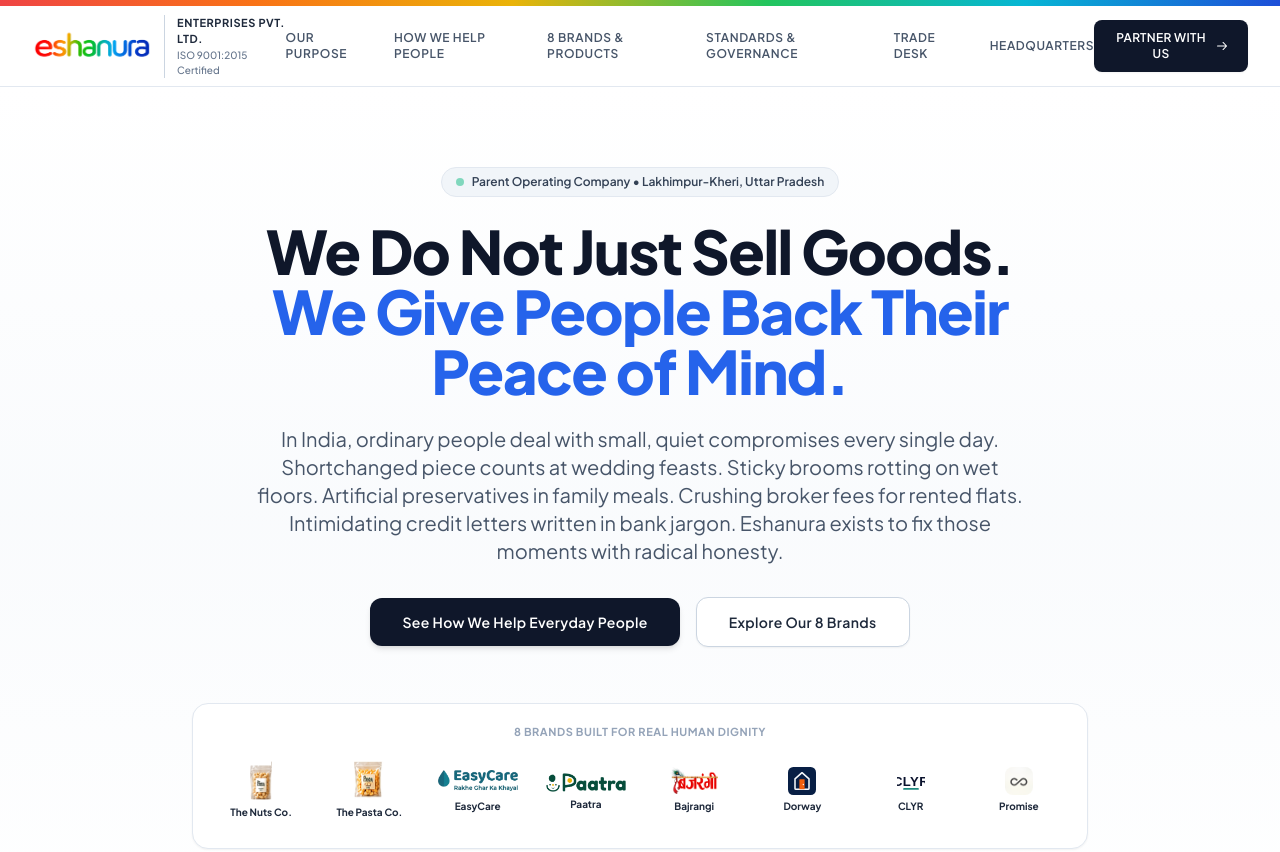
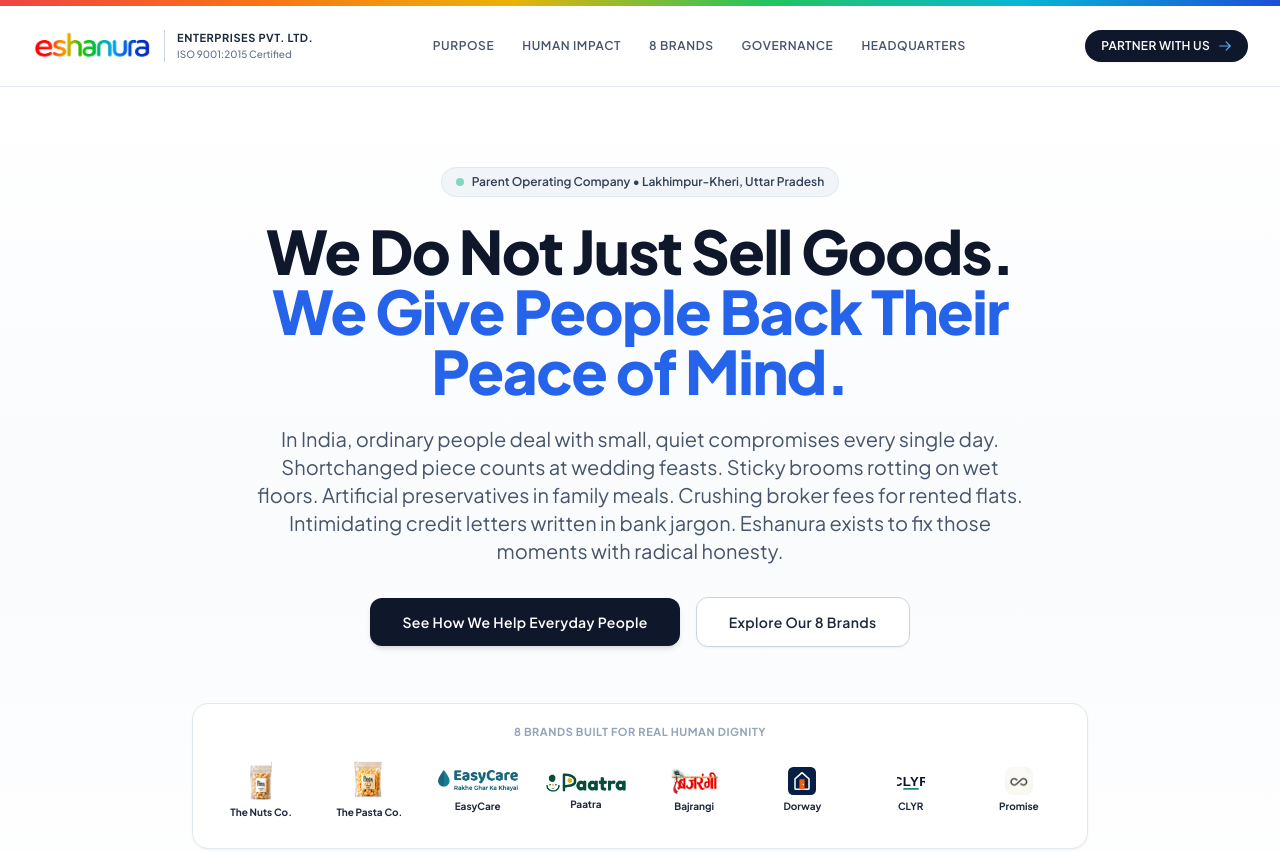
Before and after one commit to gaurav-eshanura/eshanura, a plain HTML site: page index.html in a window 1280 px wide. Shown: the top 852 px of the page. Drawn offline with nearby package versions, Linux system fonts and the light colour scheme.

Commit message:
fix(navbar): streamline navigation tabs and sleek pill button for partner with us

```diff
--- a/index.html
+++ b/index.html
@@ -191,34 +191,33 @@
       <div class="flex items-center justify-between h-20">
 
         <!-- Corporate Logo -->
-        <a href="#home" class="flex items-center gap-3 group">
-          <img src="assets/eshanura-logo.png" alt="Eshanura Logo" class="h-10 w-auto object-contain">
-          <div class="hidden sm:flex flex-col border-l border-slate-300 pl-3">
+        <a href="#home" class="flex items-center gap-3 group shrink-0">
+          <img src="assets/eshanura-logo.png" alt="Eshanura Logo" class="h-9 sm:h-10 w-auto object-contain">
+          <div class="hidden xl:flex flex-col border-l border-slate-300 pl-3">
             <span class="text-[11px] font-bold tracking-wider uppercase text-slate-800">Enterprises Pvt. Ltd.</span>
             <span class="text-[10px] text-slate-500 font-medium">ISO 9001:2015 Certified</span>
           </div>
         </a>
 
         <!-- Desktop Navigation Links -->
-        <nav class="hidden md:flex items-center gap-7 text-xs font-semibold uppercase tracking-wider text-slate-600">
-          <a href="#mission" class="hover:text-blue-600 transition-colors">Our Purpose</a>
-          <a href="#impact" class="hover:text-blue-600 transition-colors">How We Help People</a>
-          <a href="#portfolio" class="hover:text-blue-600 transition-colors">8 Brands & Products</a>
-          <a href="#standards" class="hover:text-blue-600 transition-colors">Standards & Governance</a>
-          <a href="#partner" class="hover:text-blue-600 transition-colors">Trade Desk</a>
-          <a href="#contact" class="hover:text-blue-600 transition-colors">Headquarters</a>
+        <nav class="hidden lg:flex items-center gap-4 xl:gap-7 text-xs font-semibold uppercase tracking-wider text-slate-600">
+          <a href="#mission" class="hover:text-blue-600 transition-colors whitespace-nowrap">Purpose</a>
+          <a href="#impact" class="hover:text-blue-600 transition-colors whitespace-nowrap">Human Impact</a>
+          <a href="#portfolio" class="hover:text-blue-600 transition-colors whitespace-nowrap">8 Brands</a>
+          <a href="#standards" class="hover:text-blue-600 transition-colors whitespace-nowrap">Governance</a>
+          <a href="#contact" class="hover:text-blue-600 transition-colors whitespace-nowrap">Headquarters</a>
         </nav>
 
         <!-- CTA Action -->
-        <div class="hidden lg:flex items-center gap-3">
-          <button onclick="openInquiryModal('General Trade & Distribution')" class="px-5 py-2.5 rounded-lg bg-slate-900 hover:bg-slate-800 text-white text-xs font-semibold tracking-wide uppercase shadow-sm transition-all flex items-center gap-2">
+        <div class="hidden sm:flex items-center shrink-0">
+          <button onclick="openInquiryModal('General Trade & Distribution')" class="whitespace-nowrap px-4 py-2 rounded-full bg-slate-900 hover:bg-blue-600 text-white text-xs font-semibold tracking-wide uppercase shadow-sm transition-all flex items-center gap-2 group">
             <span>Partner With Us</span>
-            <svg class="w-3.5 h-3.5" fill="none" stroke="currentColor" viewBox="0 0 24 24"><path stroke-linecap="round" stroke-linejoin="round" stroke-width="2" d="M14 5l7 7m0 0l-7 7m7-7H3"/></svg>
+            <svg class="w-3.5 h-3.5 text-blue-400 group-hover:text-white transition-colors" fill="none" stroke="currentColor" viewBox="0 0 24 24"><path stroke-linecap="round" stroke-linejoin="round" stroke-width="2" d="M14 5l7 7m0 0l-7 7m7-7H3"/></svg>
           </button>
         </div>
 
         <!-- Mobile Menu Toggle Button -->
-        <button id="mobileMenuBtn" aria-label="Toggle navigation menu" class="md:hidden p-2 rounded-lg text-slate-600 hover:text-slate-900 hover:bg-slate-100 focus:outline-none">
+        <button id="mobileMenuBtn" aria-label="Toggle navigation menu" class="lg:hidden p-2 rounded-lg text-slate-600 hover:text-slate-900 hover:bg-slate-100 focus:outline-none ml-2">
           <svg id="menuOpenIcon" class="w-6 h-6" fill="none" stroke="currentColor" viewBox="0 0 24 24"><path stroke-linecap="round" stroke-linejoin="round" stroke-width="2" d="M4 6h16M4 12h16M4 18h16"/></svg>
           <svg id="menuCloseIcon" class="w-6 h-6 hidden" fill="none" stroke="currentColor" viewBox="0 0 24 24"><path stroke-linecap="round" stroke-linejoin="round" stroke-width="2" d="M6 18L18 6M6 6l12 12"/></svg>
         </button>
@@ -227,14 +226,14 @@
     </div>
 
     <!-- Mobile Navigation Drawer -->
-    <div id="mobileMenu" class="md:hidden hidden bg-white border-b border-brandBorder px-4 pt-3 pb-6 space-y-3">
+    <div id="mobileMenu" class="lg:hidden hidden bg-white border-b border-brandBorder px-4 pt-3 pb-6 space-y-3">
       <a href="#mission" class="block px-3 py-2 rounded-md text-base font-medium text-slate-700 hover:bg-slate-50">Our Purpose</a>
-      <a href="#impact" class="block px-3 py-2 rounded-md text-base font-medium text-slate-700 hover:bg-slate-50">How We Help People</a>
+      <a href="#impact" class="block px-3 py-2 rounded-md text-base font-medium text-slate-700 hover:bg-slate-50">Human Impact</a>
       <a href="#portfolio" class="block px-3 py-2 rounded-md text-base font-medium text-slate-700 hover:bg-slate-50">Our 8 Brands</a>
       <a href="#standards" class="block px-3 py-2 rounded-md text-base font-medium text-slate-700 hover:bg-slate-50">Standards & Governance</a>
       <a href="#partner" class="block px-3 py-2 rounded-md text-base font-medium text-slate-700 hover:bg-slate-50">Trade Desk</a>
       <a href="#contact" class="block px-3 py-2 rounded-md text-base font-medium text-slate-700 hover:bg-slate-50">Headquarters</a>
-      <div class="pt-2">
+      <div class="pt-2 sm:hidden">
         <button onclick="openInquiryModal('General Trade & Distribution')" class="w-full py-3 rounded-lg bg-slate-900 text-white text-xs font-semibold tracking-wide uppercase text-center block">
           Partner With Us
         </button>
```
